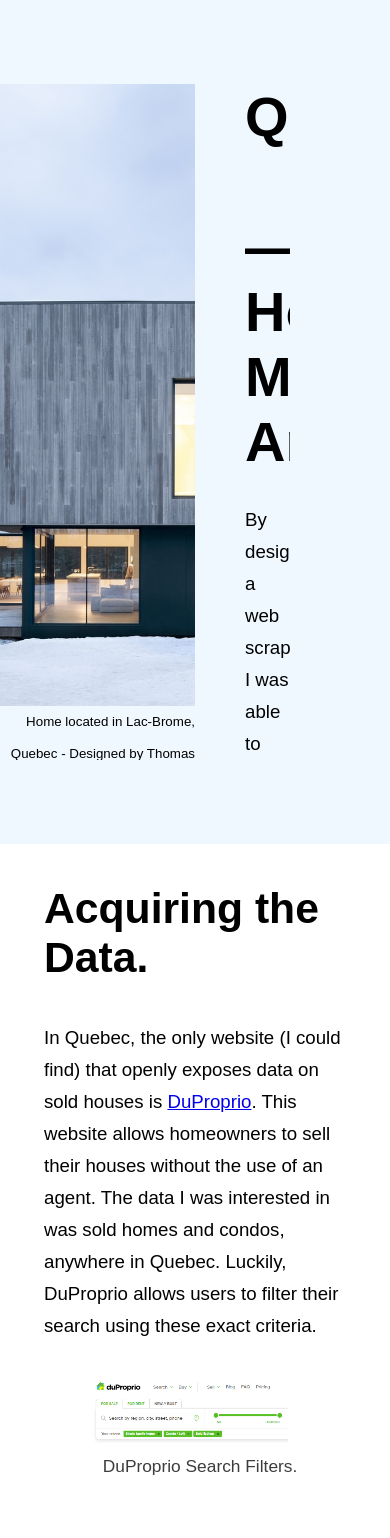
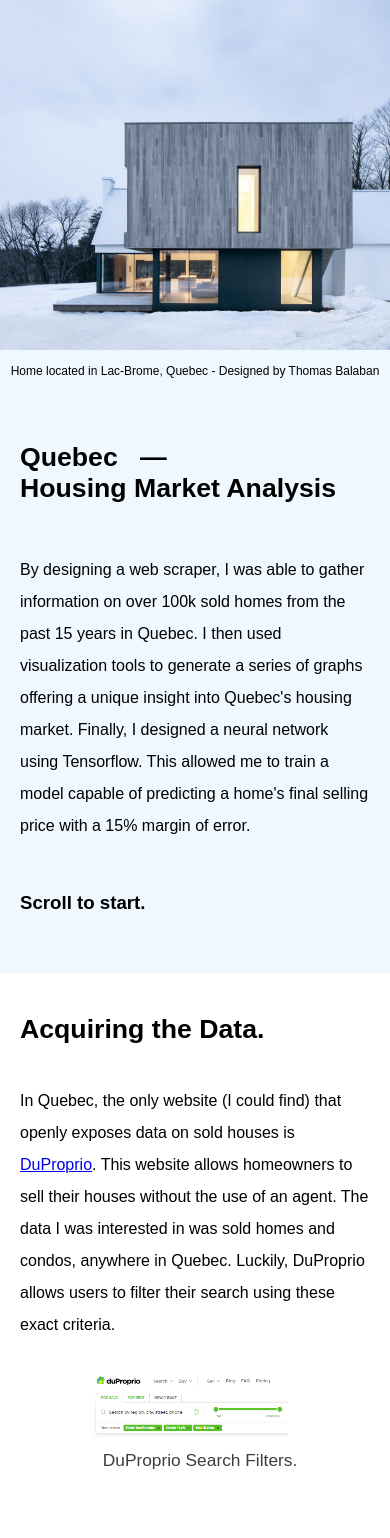
Before and after one commit to simkass/quebec-real-estate-app, a React (Create React App) app: page / in a window 390 px wide. Shown: the top 1538 px of the page. Built offline with nearby package versions, Linux system fonts and the light colour scheme.

Commit message:
Screen adjustments

```diff
--- a/src/Home.css
+++ b/src/Home.css
@@ -27,8 +27,7 @@
 }
 
 .home-photo-desc {
-    height: 8%;
-    min-height: 50px;
+    height: fit-content;
     width: 100%;
 }
 
@@ -62,6 +61,60 @@
 .home-text p {
     margin: 50px;
     margin-top: 15%;
-    margin-right: 100px;
+    margin-right: 350px;
     font-size: 14pt;
 }
+
+@media screen and (max-width: 1800px) {
+    .home-text h1 {
+        margin-right: 50px;
+    }
+    .home-text p {
+        margin-right: 100px;
+    }
+}
+
+@media screen and (max-width: 1000px) {
+    .Home{
+        height: fit-content;
+    }
+    .home {
+        height: 100%;
+        display: block;
+    }
+    .home-photo {
+        height: 50%;
+        width: 100%;
+    }
+    .home-photo-img {
+        min-height: 350px;
+    }
+    .home-photo-desc p {
+        margin: 5px;
+        font-size: 9pt;
+        text-align: center;
+    }
+    .home-text {
+        height: fit-content;
+        width: 100%;
+        margin-top: 50px;
+        margin-bottom: 50px;
+    }
+    .home-text h1 {
+        margin-left: 20px;
+        margin-right: 20px;
+        font-size: 20pt;
+    }
+    .home-text h2 {
+        margin: 10px;
+        margin-left: 20px;
+        margin-right: 20px;
+        font-size: 14pt;
+    }
+    .home-text p {
+        margin: 50px;
+        margin-left: 20px;
+        margin-right: 20px;
+        font-size: 12pt;
+    }
+}
--- a/src/Scraping.css
+++ b/src/Scraping.css
@@ -40,3 +40,18 @@ img {
     text-align: center;
     color: rgb(61, 61, 61);
 }
+
+@media screen and (max-width: 1000px) {
+    .scraping {
+        width: 100%;
+        margin-top: 20px;
+    }
+    .title h1 {
+        margin: 20px;
+        font-size: 20pt;
+    }
+    .text p {
+        margin: 20px;
+        font-size: 12pt;
+    }
+}
```
